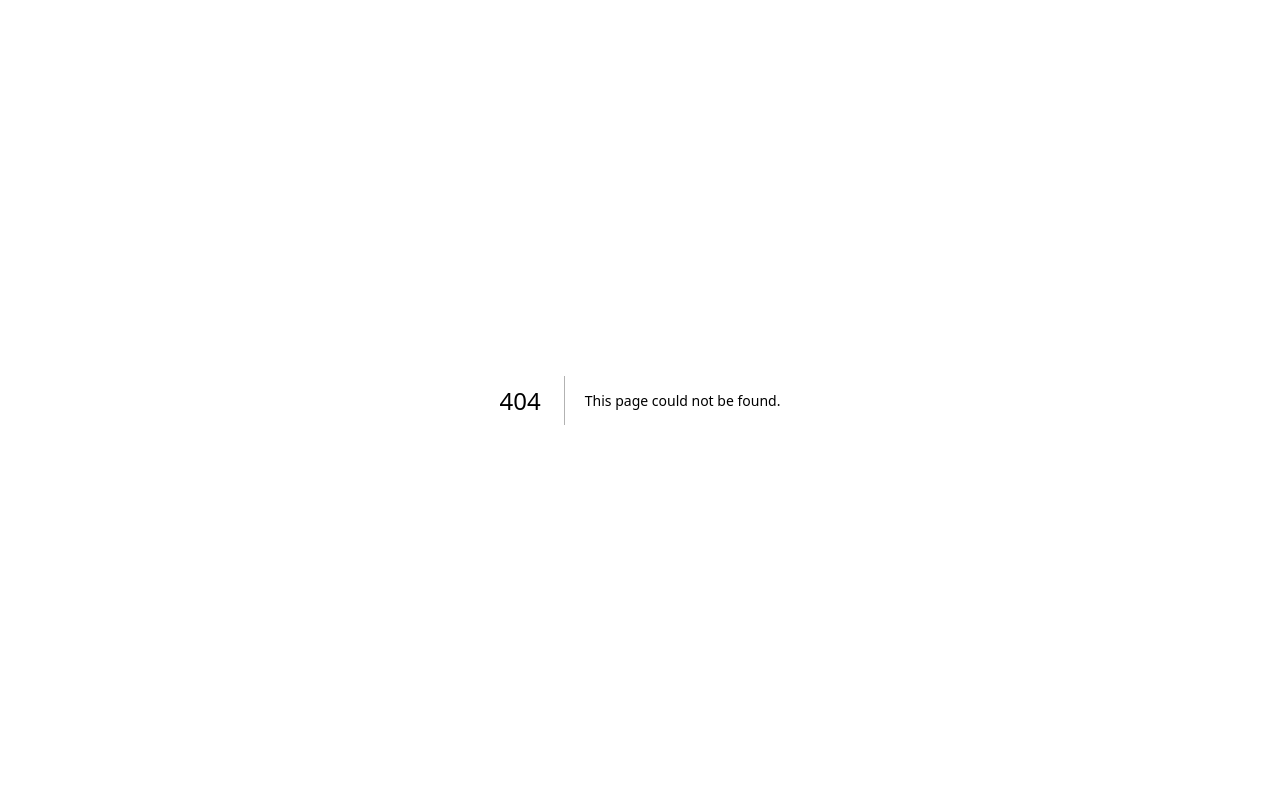
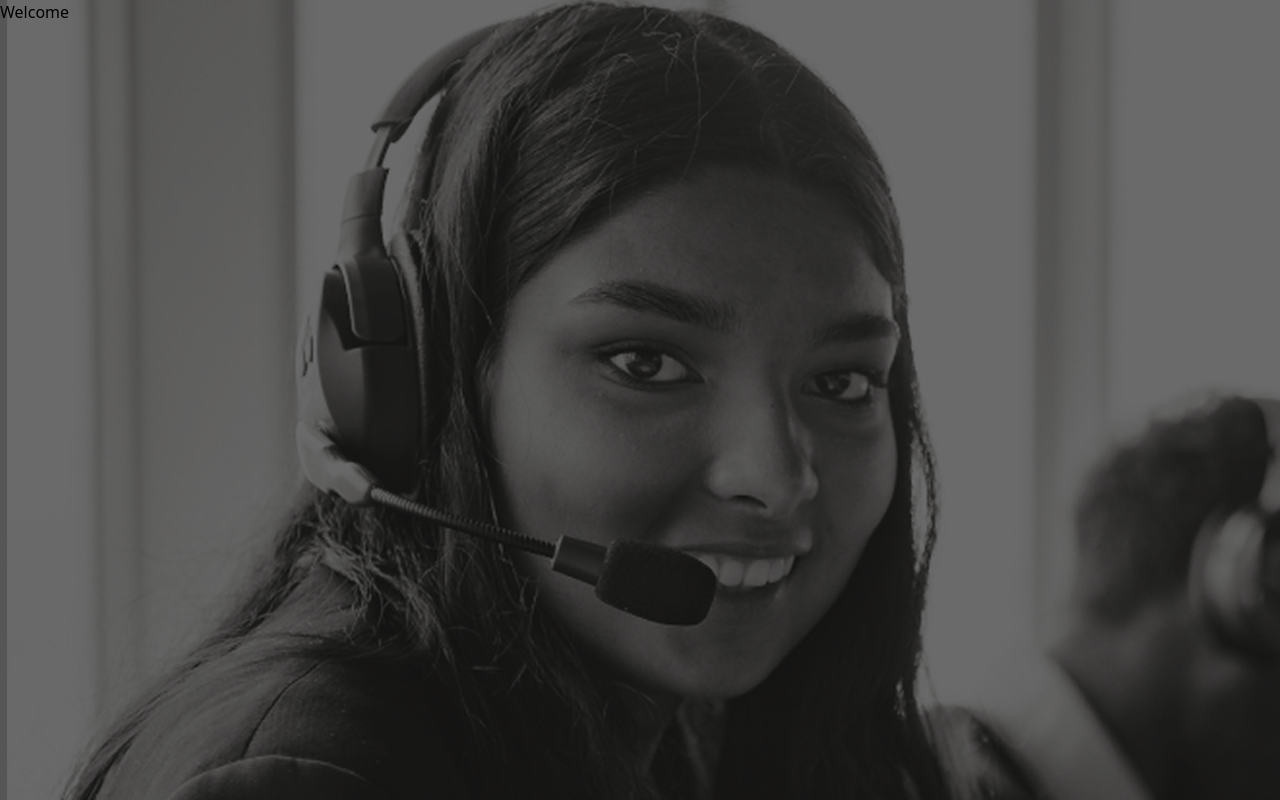
Before and after one commit to Solomon-Dzokoto/Blog, a Next.js app: page /login in a window 1280 px wide. Before the commit this address had no page. Built offline with nearby package versions, Linux system fonts and the light colour scheme.

Commit message:
feat: setup auth page layout

```diff
--- /dev/null
+++ b/src/app/(onboarding)/layout.tsx
@@ -0,0 +1,18 @@
+export default function OnboardingLayout({
+  children,
+}: Readonly<{
+  children: React.ReactNode
+}>) {
+  return (
+    <body
+      className={`min-h-screen bg-cover bg-center`}
+      style={{
+        backgroundImage: "url('/images/onboarding-bg.png')",
+        backgroundColor: "#1E1E1EBF",
+        backgroundBlendMode: "overlay",
+      }}
+    >
+      {children}
+    </body>
+  )
+}
--- /dev/null
+++ b/src/app/(onboarding)/login/page.tsx
@@ -0,0 +1,5 @@
+import React from "react"
+
+export default function Login() {
+  return <div>Welcome</div>
+}
--- /dev/null
+++ b/src/app/(onboarding)/onboarding/page.tsx
@@ -0,0 +1,5 @@
+import React from "react"
+
+export default function Welcome() {
+  return <div>Welcome</div>
+}
--- /dev/null
+++ b/src/app/(onboarding)/sign-up/page.tsx
@@ -0,0 +1,5 @@
+import React from "react"
+
+export default function SignUp() {
+  return <div>Welcome</div>
+}
```
Also changed, not shown: public/images/onboarding-bg.png (added).
